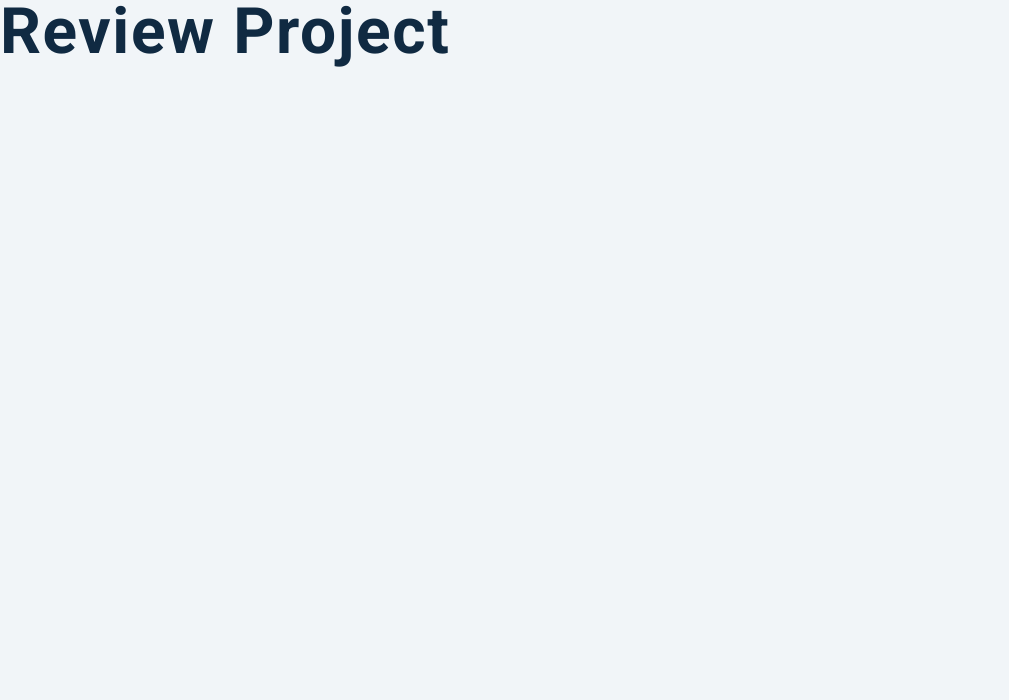
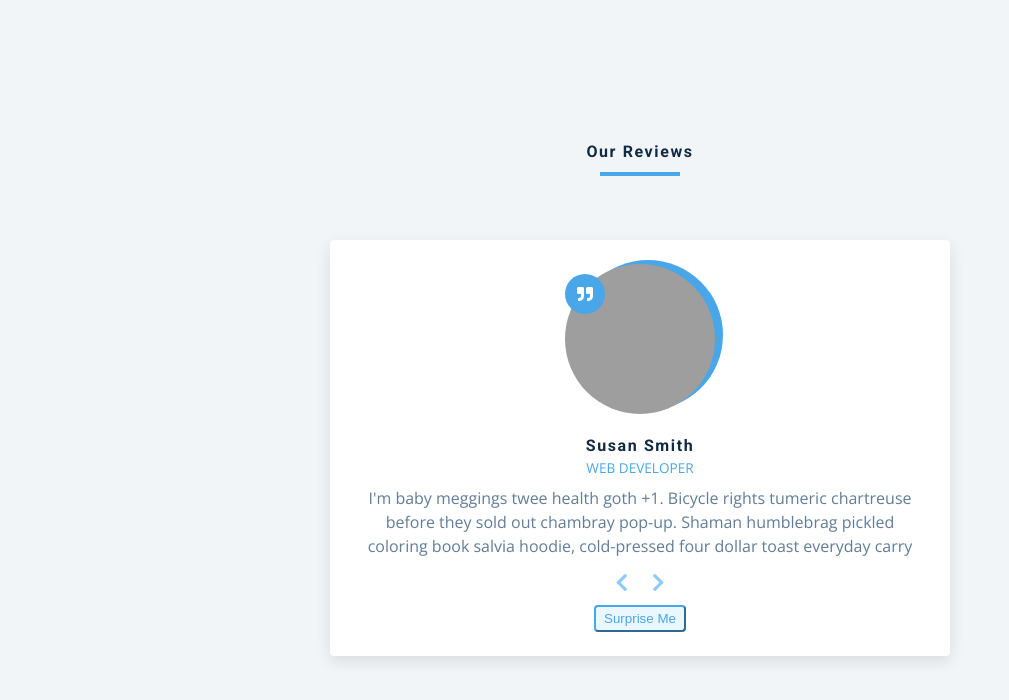
Before and after one commit to AdesholaDaniel/reviews, a plain HTML site: page index.html in a window 1280 px wide. Shown: the whole page, without its empty margins (0-1009 px from the left). Drawn offline with nearby package versions, Linux system fonts and the light colour scheme; grey boxes are pictures that could not be loaded.

Commit message:
my final commit

```diff
--- a/app.js
+++ b/app.js
@@ -2,38 +2,74 @@
 const reviews = [
   {
     id: 1,
-    name: "susan smith",
-    job: "web developer",
-    img:
-      "https://res.cloudinary.com/diqqf3eq2/image/upload/v1586883334/person-1_rfzshl.jpg",
-    text:
-      "I'm baby meggings twee health goth +1. Bicycle rights tumeric chartreuse before they sold out chambray pop-up. Shaman humblebrag pickled coloring book salvia hoodie, cold-pressed four dollar toast everyday carry",
+    name: 'susan smith',
+    job: 'web developer',
+    img: 'https://res.cloudinary.com/diqqf3eq2/image/upload/v1586883334/person-1_rfzshl.jpg',
+    text: "I'm baby meggings twee health goth +1. Bicycle rights tumeric chartreuse before they sold out chambray pop-up. Shaman humblebrag pickled coloring book salvia hoodie, cold-pressed four dollar toast everyday carry",
   },
   {
     id: 2,
-    name: "anna johnson",
-    job: "web designer",
-    img:
-      "https://res.cloudinary.com/diqqf3eq2/image/upload/v1586883409/person-2_np9x5l.jpg",
-    text:
-      "Helvetica artisan kinfolk thundercats lumbersexual blue bottle. Disrupt glossier gastropub deep v vice franzen hell of brooklyn twee enamel pin fashion axe.photo booth jean shorts artisan narwhal.",
+    name: 'anna johnson',
+    job: 'web designer',
+    img: 'https://res.cloudinary.com/diqqf3eq2/image/upload/v1586883409/person-2_np9x5l.jpg',
+    text: 'Helvetica artisan kinfolk thundercats lumbersexual blue bottle. Disrupt glossier gastropub deep v vice franzen hell of brooklyn twee enamel pin fashion axe.photo booth jean shorts artisan narwhal.',
   },
   {
     id: 3,
-    name: "peter jones",
-    job: "intern",
-    img:
-      "https://res.cloudinary.com/diqqf3eq2/image/upload/v1586883417/person-3_ipa0mj.jpg",
-    text:
-      "Sriracha literally flexitarian irony, vape marfa unicorn. Glossier tattooed 8-bit, fixie waistcoat offal activated charcoal slow-carb marfa hell of pabst raclette post-ironic jianbing swag.",
+    name: 'peter jones',
+    job: 'intern',
+    img: 'https://res.cloudinary.com/diqqf3eq2/image/upload/v1586883417/person-3_ipa0mj.jpg',
+    text: 'Sriracha literally flexitarian irony, vape marfa unicorn. Glossier tattooed 8-bit, fixie waistcoat offal activated charcoal slow-carb marfa hell of pabst raclette post-ironic jianbing swag.',
   },
   {
     id: 4,
-    name: "bill anderson",
-    job: "the boss",
-    img:
-      "https://res.cloudinary.com/diqqf3eq2/image/upload/v1586883423/person-4_t9nxjt.jpg",
-    text:
-      "Edison bulb put a bird on it humblebrag, marfa pok pok heirloom fashion axe cray stumptown venmo actually seitan. VHS farm-to-table schlitz, edison bulb pop-up 3 wolf moon tote bag street art shabby chic. ",
+    name: 'bill anderson',
+    job: 'the boss',
+    img: 'https://res.cloudinary.com/diqqf3eq2/image/upload/v1586883423/person-4_t9nxjt.jpg',
+    text: 'Edison bulb put a bird on it humblebrag, marfa pok pok heirloom fashion axe cray stumptown venmo actually seitan. VHS farm-to-table schlitz, edison bulb pop-up 3 wolf moon tote bag street art shabby chic. ',
   },
 ];
+
+//select items
+const img = document.getElementById('person-img');
+const author = document.getElementById('author');
+const job = document.getElementById('job');
+const info = document.getElementById('info');
+
+const prevBtn = document.querySelector('.prev-btn');
+const nextBtn = document.querySelector('.next-btn');
+const randomBtn = document.querySelector('.random-btn');
+
+let currentItem = 0;
+
+window.addEventListener('DOMContentLoaded', function () {
+  showPerson();
+});
+
+function showPerson() {
+  const item = reviews[currentItem];
+  img.src = item.img;
+  author.textContent = item.name;
+  job.textContent = item.job;
+  info.textContent = item.text;
+}
+
+nextBtn.addEventListener('click', function () {
+  currentItem++;
+  if (currentItem > reviews.length - 1) {
+    currentItem = 0;
+  }
+  showPerson();
+});
+prevBtn.addEventListener('click', function () {
+  currentItem--;
+  if (currentItem < 0) {
+    currentItem = reviews.length - 1;
+  }
+  showPerson();
+});
+
+randomBtn.addEventListener('click', function () {
+  currentItem = Math.floor(Math.random() * reviews.length);
+  showPerson();
+});
--- a/index.html
+++ b/index.html
@@ -3,7 +3,7 @@
   <head>
     <meta charset="UTF-8" />
     <meta name="viewport" content="width=device-width, initial-scale=1.0" />
-    <title>Starter</title>
+    <title>Reviews</title>
     <!-- font-awesome -->
     <link
       rel="stylesheet"
@@ -14,7 +14,40 @@
     <link rel="stylesheet" href="styles.css" />
   </head>
   <body>
-    <h1>review project</h1>
+    <main>
+      <div class="container">
+        <div class="title">
+          <h4>Our Reviews</h4>
+          <div class="underline"></div>
+        </div>
+        <!--Article-->
+
+        <article class="review">
+          <div class="img-container">
+            <img src="person-1.jpeg" alt="person" id="person-img" />
+          </div>
+          <h4 id="author">Sara Jones</h4>
+          <p id="job">UI/UX designer</p>
+          <p id="info">
+            Lorem ipsum dolor sit amet consectetur, adipisicing elit. Doloribus
+            delectus, quis earum similique accusamus assumenda incidunt quaerat
+            ipsam mollitia iste ex asperiores sunt quod ratione!
+          </p>
+
+          <!--Prev and Next buttons-->
+          <div class="button-container">
+            <button class="prev-btn">
+              <i class="fas fa-chevron-left"></i>
+            </button>
+            <button class="next-btn">
+              <i class="fas fa-chevron-right"></i>
+            </button>
+          </div>
+          <!--Random Button-->
+          <button class="random-btn">Surprise Me</button>
+        </article>
+      </div>
+    </main>
     <!-- javascript -->
     <script src="app.js"></script>
   </body>
```
